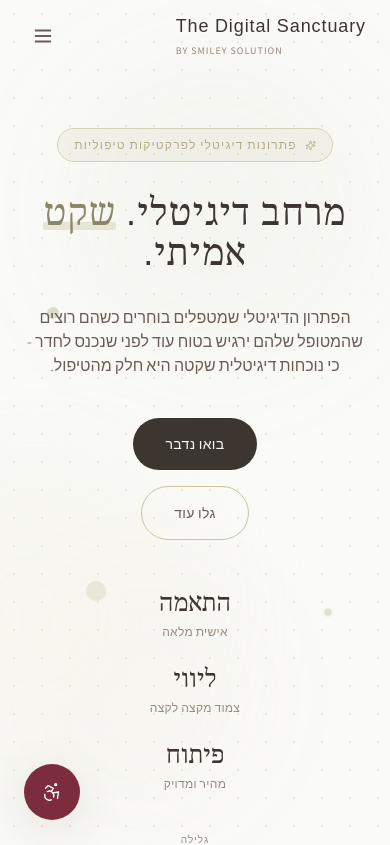
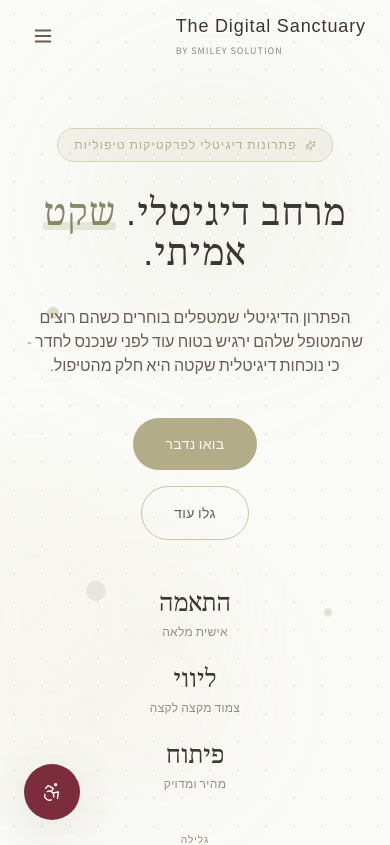
Before and after one commit to krollkim/TheDigitalSanctuary, a Next.js app: page / in a window 390 px wide. Shown: the top 845 px of the page. Built offline with nearby package versions, Linux system fonts and the light colour scheme.

Commit message:
fix: hidden hero section animation on mobile

```diff
--- a/src/app/globals.css
+++ b/src/app/globals.css
@@ -73,12 +73,12 @@ html {
   /* ─── Primary Button ─────────────────────────────────────────── */
   .btn-primary {
     @apply inline-flex items-center gap-3
-    bg-sanctuary-brown text-sanctuary-off-white
+    bg-sanctuary-sage text-sanctuary-off-white
     px-8 py-4 rounded-full
     font-sans font-medium text-sm tracking-wide
     transition-all duration-300 ease-sanctuary
-    hover:bg-sanctuary-brown-mid hover:shadow-sanctuary-md hover:-translate-y-0.5
-    focus-visible:ring-2 focus-visible:ring-sanctuary-brown focus-visible:ring-offset-2;
+    hover:bg-sanctuary-sage-dark hover:shadow-sanctuary-md hover:-translate-y-0.5
+    focus-visible:ring-2 focus-visible:ring-sanctuary-sage focus-visible:ring-offset-2;
   }
 
   /* ─── Ghost Button ───────────────────────────────────────────── */
--- a/src/app/roadmap/page.tsx
+++ b/src/app/roadmap/page.tsx
@@ -370,7 +370,7 @@ export default function RoadmapPage() {
 
           <div className="relative z-10 max-w-2xl mx-auto px-6 sm:px-10">
             <div className="flex flex-col items-center text-center gap-7
-            bg-white/85 sm:bg-white/70 sm:backdrop-blur-md rounded-3xl
+            bg-white/70 backdrop-blur-md rounded-3xl
             px-8 py-12 sm:py-14
             border border-white/50 shadow-sanctuary">
               <span
--- a/src/components/HeroVisuals.tsx
+++ b/src/components/HeroVisuals.tsx
@@ -13,33 +13,6 @@ const A12 = [0, 30, 60, 90, 120, 150, 180, 210, 240, 270, 300, 330] as const;
 const A16 = Array.from({ length: 16 }, (_, i) => i * 22.5);
 
 // ─── Pre-computed SVG paths ───────────────────────────────────────────────────
-// All paths point in the +x direction from centre.
-// SVG rotate(angle, CX, CY) transforms each copy into its final orientation.
-//
-// Maths reference (SVG clockwise):
-//   rot(x,y,θ) = [CX + dx·cosθ - dy·sinθ,  CY + dx·sinθ + dy·cosθ]
-//   where dx = x−CX, dy = y−CY
-//
-// Inner petal — lens shape, r 50 → 91
-//   Left tip (550,300), right tip (591,300), peak height ±28
-//
-// Inner bridge — outward arc between adjacent tips (r=91 at 0° and 45°)
-//   End: rot(591,300,45°) = (564.3, 364.3)  Control: r=108 @ 22.5° = (600,341)
-//
-// Inner star — arc from tip to tip-two-ahead (every-other, forms octagram)
-//   End: rot(591,300,90°) = (500,391)  Control: r=105 @ 45° = (574,374)
-//
-// Mid petal — lens shape, r 110 → 191
-//   Left tip (610,300), right tip (691,300), peak height ±51
-//
-// Mid bridge — outward arc adjacent tips
-//   End: rot(691,300,45°) = (635.1,435.1)  Control: r=220 @ 22.5° = (703,384)
-//
-// Outer petal — lens shape, r 240 → 350
-//   Left tip (740,300), right tip (850,300), peak height ±71
-//
-// Outer rose arc — 12-fold, r=285 tips
-//   End: rot(785,300,30°) = (746.8,442.5)  Control: r=316 @ 15° = (805,382)
 const PATH = {
   innerPetal:  'M 550,300 C 554,277 582,272 591,300 C 582,328 554,323 550,300 Z',
   innerVein:   'M 554,300 L 589,300',
@@ -80,8 +53,8 @@ function DotRing({
 }
 
 // ─── Mobile detection ─────────────────────────────────────────────────────────
-// Breakpoint matches Tailwind sm: (640px) — aligned with backdrop-blur removal.
-// Initialises false for SSR safety; useEffect corrects before first paint.
+// Used only to skip GSAP — the element itself is hidden via CSS on mobile.
+// Initialises false for SSR safety (no window on server).
 function useIsMobile(): boolean {
   const [isMobile, setIsMobile] = useState(false);
   useEffect(() => {
@@ -95,18 +68,20 @@ function useIsMobile(): boolean {
 }
 
 // ─── Component ────────────────────────────────────────────────────────────────
+// Visible only on sm+ (≥ 640px) via `hidden sm:block`.
+// GSAP tweens are skipped entirely on mobile — no CPU/GPU cost.
 export function HeroVisuals() {
   const isMobile = useIsMobile();
   const breathRef = useRef<SVGGElement>(null);
   const rotRef    = useRef<SVGGElement>(null);
 
   useEffect(() => {
+    if (isMobile) return;
+
     const breathEl = breathRef.current;
     const rotEl    = rotRef.current;
     if (!breathEl || !rotEl) return;
 
-    // Imperceptibly slow rotation — the whole mandala turns once in 2.5 minutes
-    // force3D: true → GSAP outputs matrix3d, browser promotes layer to GPU compositor
     const rotTween = gsap.to(rotEl, {
       rotation: 360,
       svgOrigin: `${CX} ${CY}`,
@@ -116,7 +91,6 @@ export function HeroVisuals() {
       force3D: true,
     });
 
-    // Slow breath — in 5.2 s, out 5.2 s, scale barely perceptible (±3.2%)
     const breathTween = gsap.to(breathEl, {
       scale: 1.032,
       svgOrigin: `${CX} ${CY}`,
@@ -128,10 +102,10 @@ export function HeroVisuals() {
     });
 
     return () => { rotTween.kill(); breathTween.kill(); };
-  }, []);
+  }, [isMobile]);
 
   return (
-    <div className="absolute inset-0 z-0 pointer-events-none" aria-hidden="true">
+    <div className="hidden sm:block absolute inset-0 z-0 pointer-events-none" aria-hidden="true">
       <svg
         width="100%"
         height="100%"
@@ -156,10 +130,10 @@ export function HeroVisuals() {
           </mask>
         </defs>
 
-        {/* Breathe wrapper (scale) — will-change promotes GPU layer before first frame */}
+        {/* Breathe wrapper (scale) */}
         <g ref={breathRef} mask="url(#mmask)" style={{ willChange: 'transform' }}>
 
-          {/* Rotation wrapper — separate GPU layer from breathe for clean compositing */}
+          {/* Rotation wrapper */}
           <g
             ref={rotRef}
             stroke="#b3ac88"
@@ -173,10 +147,7 @@ export function HeroVisuals() {
             {A8.map(a => (
               <g key={`ip${a}`} transform={`rotate(${a},${CX},${CY})`}>
                 <path d={PATH.innerPetal} fill="none" strokeWidth="1"    opacity="0.54" />
-                {/* Sub-pixel veins omitted on mobile — anti-aliasing cost, near-invisible */}
-                {!isMobile && (
                 <path d={PATH.innerVein}  fill="none" strokeWidth="0.45" opacity="0.28" />
-                )}
               </g>
             ))}
 
@@ -209,26 +180,19 @@ export function HeroVisuals() {
               />
             ))}
 
-            {/* Spacer ring r=102 — omitted on mobile */}
-            {!isMobile && (
-              <>
+            {/* Spacer ring r=102 with 16 accent dots */}
             <circle
               cx={CX} cy={CY} r="102"
               fill="none" strokeWidth="0.5" opacity="0.20" strokeDasharray="2 6"
             />
             <DotRing angles={A16} r={102} dotR={1.7} opacity={0.36} />
-              </>
-            )}
 
 
             {/* ══ RING 2 — Middle petals  r 110 → 191 ═════════════════════════ */}
             {A8.map(a => (
               <g key={`mp${a}`} transform={`rotate(${a},${CX},${CY})`}>
                 <path d={PATH.midPetal} fill="none" strokeWidth="1.1"  opacity="0.45" />
-                {/* Sub-pixel veins omitted on mobile */}
-                {!isMobile && (
                 <path d={PATH.midVein}  fill="none" strokeWidth="0.45" opacity="0.18" />
-                )}
               </g>
             ))}
 
@@ -242,7 +206,7 @@ export function HeroVisuals() {
               />
             ))}
 
-            {/* Dots at mid petal tips (r=695) */}
+            {/* Dots at mid petal tips */}
             {A8.map(a => (
               <circle
                 key={`mdt${a}`}
@@ -251,21 +215,15 @@ export function HeroVisuals() {
               />
             ))}
 
-            {/* Spacer ring r=200 — omitted on mobile */}
-            {!isMobile && (
-              <>
+            {/* Spacer ring r=200 with 8 accent dots */}
             <circle
               cx={CX} cy={CY} r="200"
               fill="none" strokeWidth="0.65" opacity="0.18" strokeDasharray="3 8"
             />
             <DotRing angles={A8} r={200} dotR={2.3} opacity={0.32} />
-              </>
-            )}
 
 
-            {/* ══ RING 3 — Outer petals  r 240 → 350 — desktop only ════════════ */}
-            {!isMobile && (
-              <>
+            {/* ══ RING 3 — Outer petals  r 240 → 350 ══════════════════════════ */}
             {A8.map(a => (
               <path
                 key={`op${a}`}
@@ -275,7 +233,7 @@ export function HeroVisuals() {
               />
             ))}
 
-                {/* Dots at outer petal tips (r=854) */}
+            {/* Dots at outer petal tips */}
             {A8.map(a => (
               <circle
                 key={`odt${a}`}
@@ -293,13 +251,9 @@ export function HeroVisuals() {
                 transform={`rotate(${a},${CX},${CY})`}
               />
             ))}
-              </>
-            )}
 
 
-            {/* ══ HALO — Dissolving outer rings — desktop only ════════════════ */}
-            {!isMobile && (
-              <>
+            {/* ══ HALO — Dissolving outer rings ════════════════════════════════ */}
             <circle cx={CX} cy={CY} r="315" fill="none" strokeWidth="0.65" opacity="0.15" />
             <circle cx={CX} cy={CY} r="347" fill="none" strokeWidth="0.5"  opacity="0.11"
               strokeDasharray="4 9" />
@@ -308,8 +262,6 @@ export function HeroVisuals() {
 
             {/* 12 dots on innermost halo ring */}
             <DotRing angles={A12} r={315} dotR={2.4} opacity={0.20} />
-              </>
-            )}
 
           </g>
         </g>
```
Lines whose indentation alone changed are shown as unchanged.
